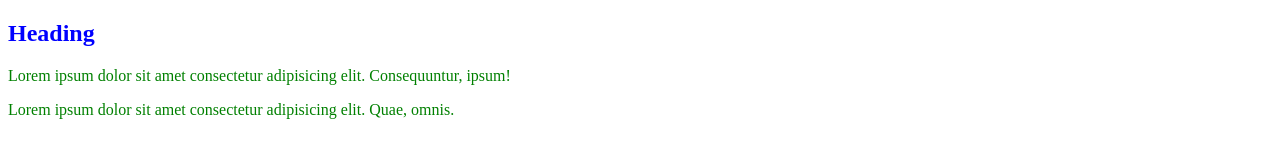
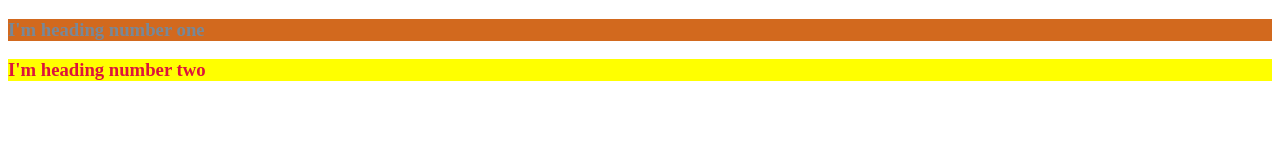
Before and after one commit to jecaps/html_and_css_from_scratch, a plain HTML site: page css/index.html in a window 1280 px wide. Drawn offline with Linux system fonts and the light colour scheme.

Commit message:
Colors Intro

```diff
--- a/css/index.html
+++ b/css/index.html
@@ -8,15 +8,7 @@
     <link rel="stylesheet" href="styles.css" />
   </head>
   <body>
-    <div>
-      <h2>Heading</h2>
-      <p class="red">
-        Lorem ipsum dolor sit amet consectetur adipisicing elit. Consequuntur,
-        ipsum!
-      </p>
-      <p class="red">
-        Lorem ipsum dolor sit amet consectetur adipisicing elit. Quae, omnis.
-      </p>
-    </div>
+    <h3 id="first">I'm heading number one</h3>
+    <h3 id="second">I'm heading number two</h3>
   </body>
 </html>
--- a/css/styles.css
+++ b/css/styles.css
@@ -1,7 +1,11 @@
-/* Last Rule And Specificity * Universal Selector  */
-p {
-  color: green;
+/* COLOR PROPERTIES */
+/* COLOR BACKGROUND-COLOR */
+
+#first {
+  color: lightslategray;
+  background-color: chocolate;
 }
-* {
-  color: blue;
+#second {
+  color: crimson;
+  background: yellow;
 }
```
